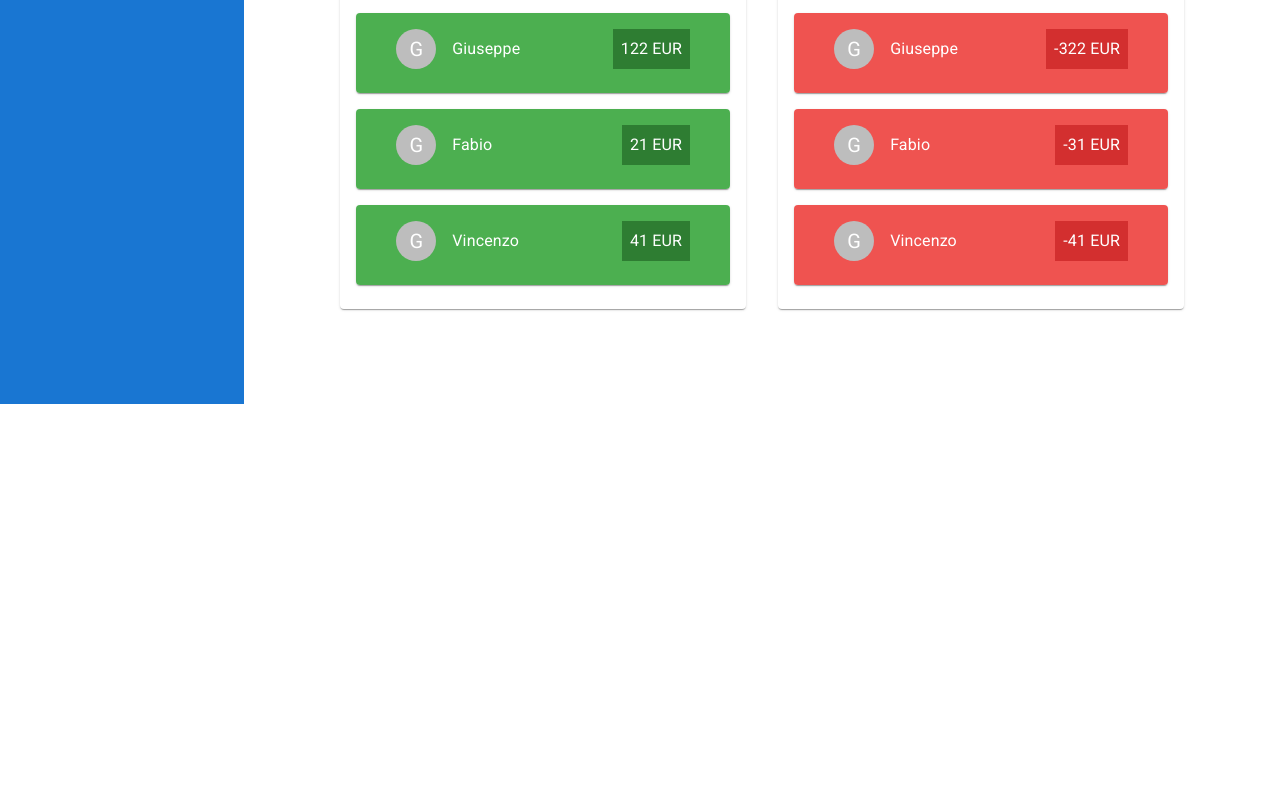
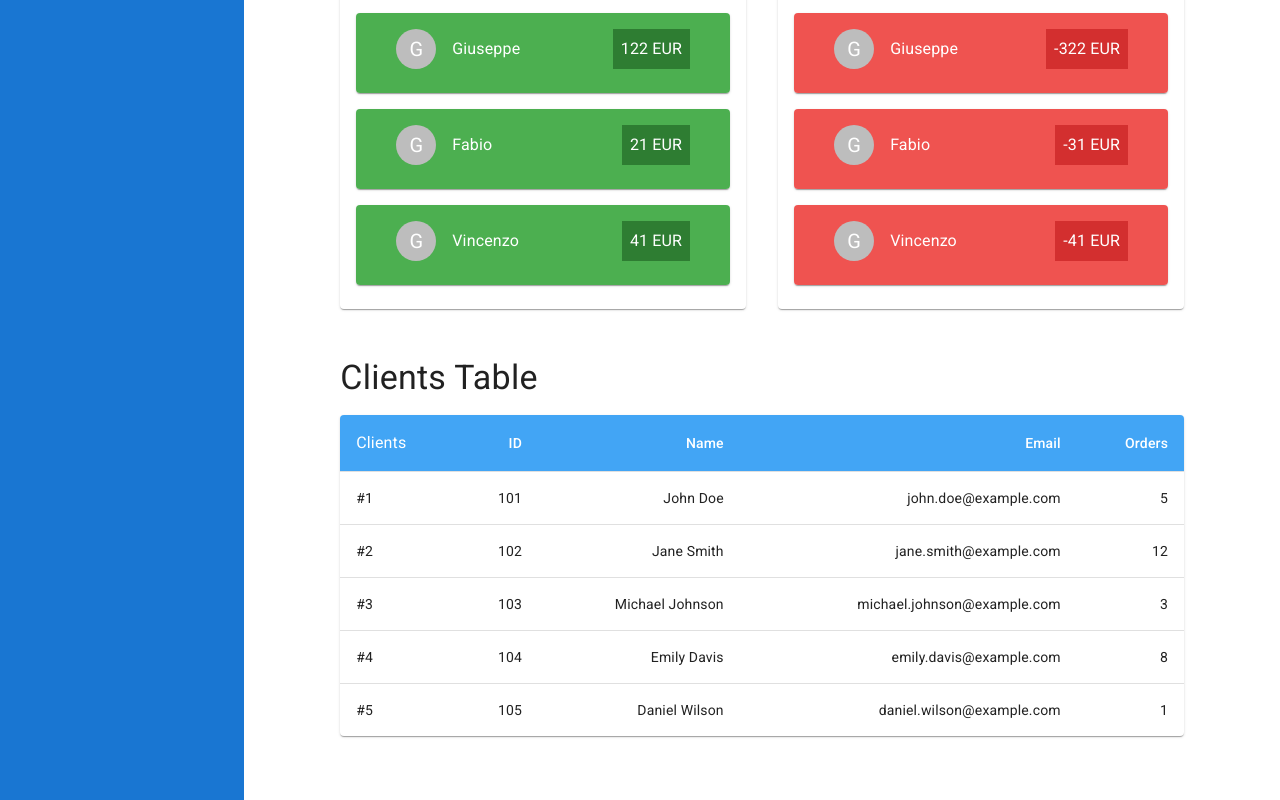
Before and after one commit to giuseppe2305/mui-dashboard, a React (Vite) app: page / in a window 1280 px wide. Shown: the part 396-1196 px from the top of the page. Before the commit the page ends 800 px from the top, so only its background shows below. Built offline with nearby package versions, Linux system fonts and the light colour scheme.

Commit message:
Added a clients table in the dashboard home.

```diff
--- a/src/App.tsx
+++ b/src/App.tsx
@@ -3,16 +3,17 @@ import "@fontsource/roboto/400.css";
 import "@fontsource/roboto/500.css";
 import "@fontsource/roboto/700.css";
 
-import { Avatar, Box, CssBaseline, Grid, ThemeProvider, Typography, useTheme } from "@mui/material";
+import { Avatar, Badge, Box, CssBaseline, Grid, ThemeProvider, Typography, useTheme } from "@mui/material";
 
 import { Sidebar } from "./components/Sidebar";
-import { Notifications, Search } from "@mui/icons-material";
+import { Mail, Notifications, Search } from "@mui/icons-material";
 import { TransactionsContainer } from "./components/TransactionsContainer";
 import { incomes } from "./mock/incomes";
 import { outcomes } from "./mock/outcomes";
 import { StatisticsContainer } from "./components/StatisticsContainer";
 import { statistics } from "./mock/statistics";
 import { TimeRangeSelector } from "./components/TimeRangeSelector";
+import { ClientsTable } from "./components/ClientsTable";
 
 function App() {
   const theme = useTheme();
@@ -20,7 +21,7 @@ function App() {
   return (
     <ThemeProvider theme={theme}>
       <CssBaseline />
-      <Box sx={{ display: "flex", height: "100vh" }}>
+      <Box sx={{ display: "flex", minHeight: "100vh" }}>
         <Sidebar />
         <Box component="main" sx={{ flexGrow: "1" }}>
           <Box
@@ -37,6 +38,9 @@ function App() {
               <Search />
             </Box>
             <Box sx={{ display: "flex", alignItems: "center", gap: 3 }}>
+              <Badge badgeContent={4} color="primary">
+                <Mail />
+              </Badge>
               <Notifications />
               <Avatar>G</Avatar>
             </Box>
@@ -45,10 +49,11 @@ function App() {
             <Typography variant="h4">Dashboard Home</Typography>
             <TimeRangeSelector />
           </Box>
-          <Grid container spacing={4} sx={{ py: 2, px: 12 }}>
+          <Grid container spacing={4} sx={{ pt: 2, pb: 8, px: 12 }}>
             <StatisticsContainer statisticsData={statistics} />
             <TransactionsContainer transactions={incomes} label="Incomes History" />
             <TransactionsContainer transactions={outcomes} label="Outcomes History" />
+            <ClientsTable />
           </Grid>
         </Box>
       </Box>
--- /dev/null
+++ b/src/components/ClientsTable.tsx
@@ -0,0 +1,60 @@
+import {
+  TableContainer,
+  Paper,
+  Table,
+  TableHead,
+  TableRow,
+  TableCell,
+  TableBody,
+  Grid,
+  Typography,
+} from "@mui/material";
+import { clients } from "../mock/clients";
+
+function ClientsTable() {
+  return (
+    <Grid size={12}>
+      <Typography variant="h4" sx={{ py: 2 }}>
+        Clients Table
+      </Typography>
+      <TableContainer component={Paper}>
+        <Table sx={{ minWidth: 650 }} aria-label="simple table">
+          <TableHead>
+            <TableRow sx={{ backgroundColor: "primary.light" }}>
+              <TableCell sx={{ color: "primary.contrastText" }}>
+                <Typography>Clients</Typography>
+              </TableCell>
+              <TableCell sx={{ color: "primary.contrastText" }} align="right">
+                ID
+              </TableCell>
+              <TableCell sx={{ color: "primary.contrastText" }} align="right">
+                Name
+              </TableCell>
+              <TableCell sx={{ color: "primary.contrastText" }} align="right">
+                Email
+              </TableCell>
+              <TableCell sx={{ color: "primary.contrastText" }} align="right">
+                Orders
+              </TableCell>
+            </TableRow>
+          </TableHead>
+          <TableBody>
+            {clients.map((client, i) => (
+              <TableRow sx={{ "&:last-child td, &:last-child th": { border: 0 } }}>
+                <TableCell component="th" scope="row">
+                  #{i + 1}
+                </TableCell>
+                <TableCell align="right">{client.id}</TableCell>
+                <TableCell align="right">{client.name}</TableCell>
+                <TableCell align="right">{client.email}</TableCell>
+                <TableCell align="right">{client.orders}</TableCell>
+              </TableRow>
+            ))}
+          </TableBody>
+        </Table>
+      </TableContainer>
+    </Grid>
+  );
+}
+
+export { ClientsTable };
--- /dev/null
+++ b/src/mock/clients.ts
@@ -0,0 +1,32 @@
+export const clients = [
+  {
+    id: 101,
+    name: "John Doe",
+    email: "john.doe@example.com",
+    orders: 5,
+  },
+  {
+    id: 102,
+    name: "Jane Smith",
+    email: "jane.smith@example.com",
+    orders: 12,
+  },
+  {
+    id: 103,
+    name: "Michael Johnson",
+    email: "michael.johnson@example.com",
+    orders: 3,
+  },
+  {
+    id: 104,
+    name: "Emily Davis",
+    email: "emily.davis@example.com",
+    orders: 8,
+  },
+  {
+    id: 105,
+    name: "Daniel Wilson",
+    email: "daniel.wilson@example.com",
+    orders: 1,
+  },
+];
--- /dev/null
+++ b/src/types/Client.ts
@@ -0,0 +1,6 @@
+export interface Client {
+  id: number;
+  name: string;
+  email: string;
+  orders: number;
+}
```
